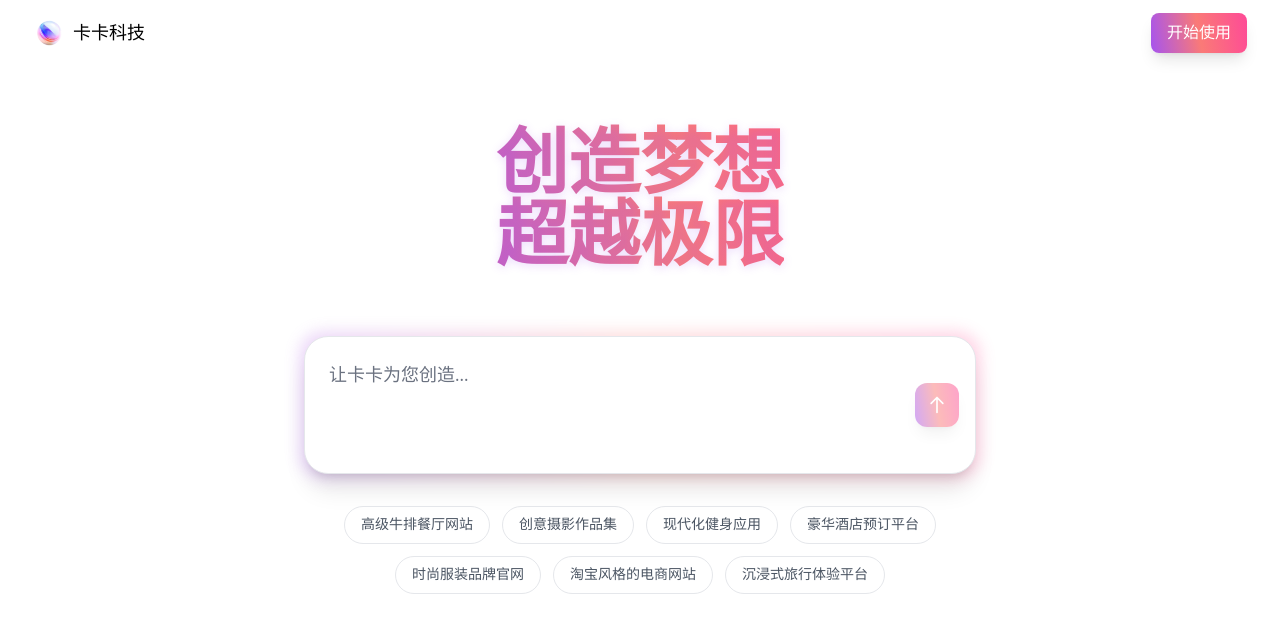
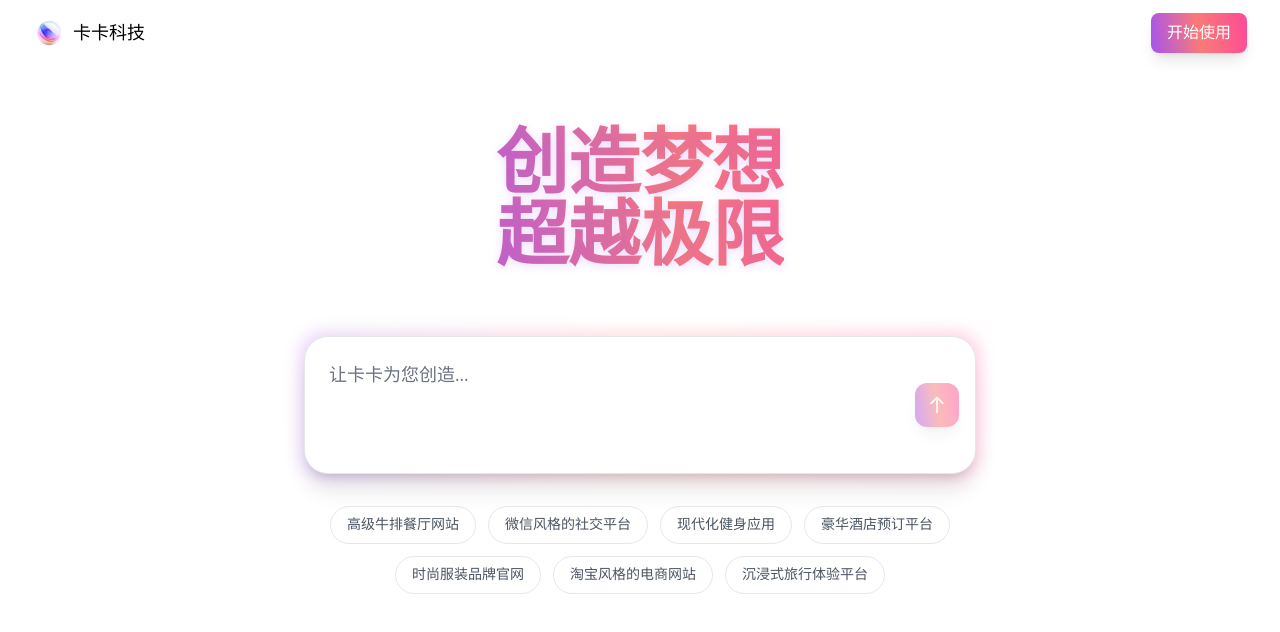
Before and after one commit to andyckt/KakaMVP, a Next.js app: page / in a window 1280 px wide. Shown: the top 632 px of the page. Built offline with nearby package versions, Linux system fonts and the light colour scheme.

Commit message:
change more example

```diff
--- a/app/page.tsx
+++ b/app/page.tsx
@@ -22,7 +22,7 @@ export default function Home() {
 
   const examplePrompts = [
     "高级牛排餐厅网站",
-    "创意摄影作品集",
+    "微信风格的社交平台",
     "现代化健身应用",
     "豪华酒店预订平台",
     "时尚服装品牌官网",
```
